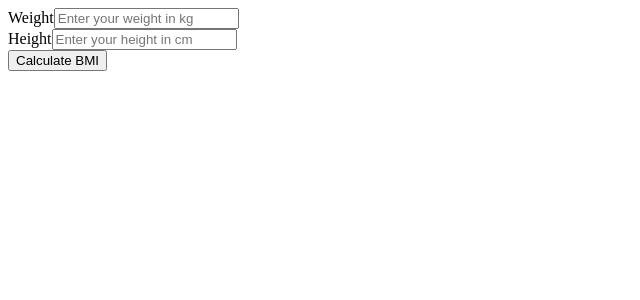
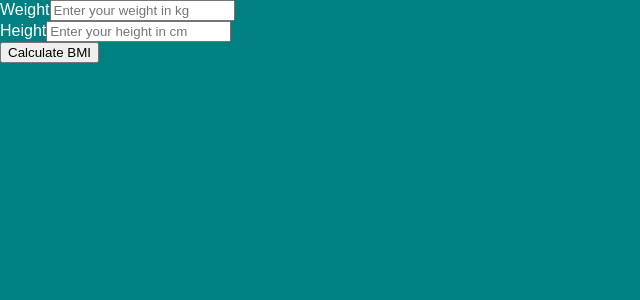
Before and after one commit to lemokami/BMI-Calculator, a React (Create React App) app: page / in a window 1280 px wide. Shown: the top 300 px of the page, without its empty margins (0-640 px from the left). Built offline with nearby package versions, Linux system fonts and the light colour scheme.

Commit message:
🥲🥲🥲🥲

```diff
--- a/public/index.html
+++ b/public/index.html
@@ -4,11 +4,8 @@
     <meta charset="utf-8" />
     <link rel="icon" href="%PUBLIC_URL%/favicon.ico" />
     <meta name="viewport" content="width=device-width, initial-scale=1" />
-    <meta name="theme-color" content="#000000" />
-    <meta
-      name="description"
-      content="Web site created using create-react-app"
-    />
+    <meta name="theme-color" content="#ff6347" />
+    <meta name="description" content="Simple BMI calculator" />
     <link rel="apple-touch-icon" href="%PUBLIC_URL%/logo192.png" />
     <!--
       manifest.json provides metadata used when your web app is installed on a
@@ -24,6 +21,7 @@
       work correctly both with client-side routing and a non-root public URL.
       Learn how to configure a non-root public URL by running `npm run build`.
     -->
+    <link rel="stylesheet" href="style.css" />
     <title>React App</title>
   </head>
   <body>
--- /dev/null
+++ b/public/style.css
@@ -0,0 +1,5 @@
+body{
+  padding: 0;
+  margin: 0;
+  background-color: teal;
+}
--- a/src/App.tsx
+++ b/src/App.tsx
@@ -1,4 +1,5 @@
-import React, { useState } from 'react';
+import React, { useEffect, useState } from 'react';
+import styles from './styles/app.module.css';
 import Button from './Components/Button';
 import DataField from './Components/DataField';
 
@@ -9,8 +10,12 @@ function App() {
   const generateBmi = () => {
     console.log(height, weight);
   };
+  useEffect(() => {
+    const body = document.body;
+    console.log(body.style);
+  });
   return (
-    <div className='app'>
+    <div className={styles.app}>
       <form className='form'>
         <DataField
           labelName='Weight'
--- a/src/Components/DataField.tsx
+++ b/src/Components/DataField.tsx
@@ -16,7 +16,6 @@ const DataField = ({ labelName, placeHolder, changeFunc, type }: FieldData) => {
         placeholder={placeHolder}
         id={labelName}
         onChange={(e) => changeFunc(e.target.value)}
-        required
       />
     </div>
   );
--- /dev/null
+++ b/src/styles/app.module.css
@@ -0,0 +1,5 @@
+.app{
+  font-family: 'Poppins',sans-serif;
+  min-height: 100vh;
+  color: white;
+}
```
Also changed, not shown: src/logo.svg (deleted).
